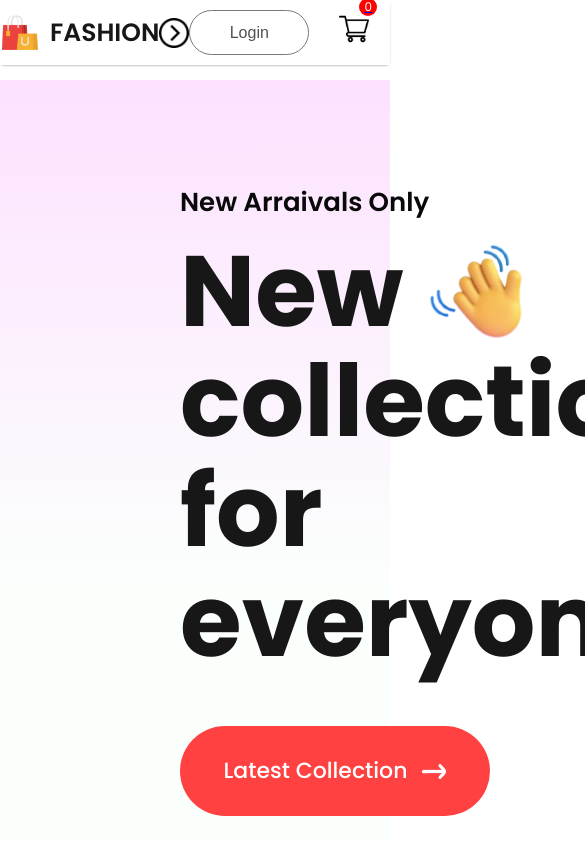
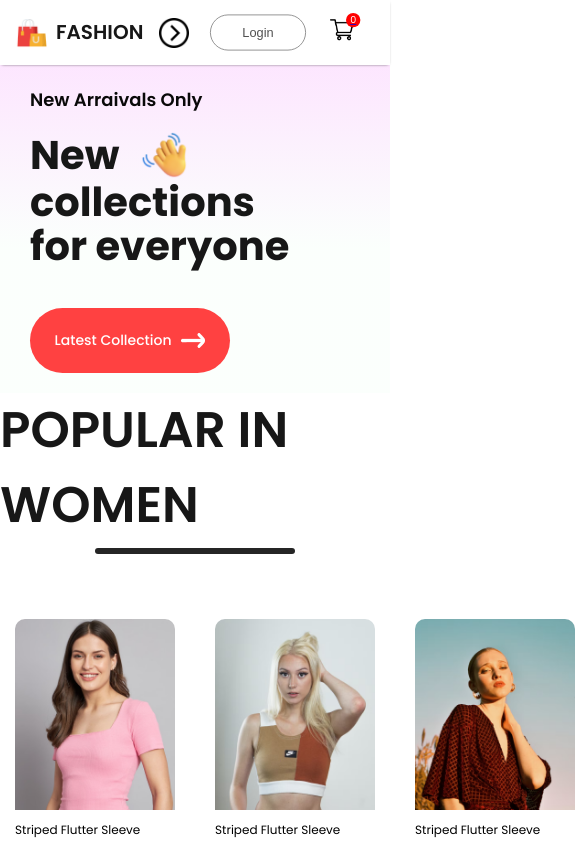
Before and after one commit to NA-Asraful-Khan/Fashion_Ecom, a React (Vite) app: page / in a window 390 px wide. Shown: the top 841 px of the page, 585 px wide, since content can reach past the window. Built offline with nearby package versions, Linux system fonts and the light colour scheme.

Commit message:
Hero And Navbar Responsive

```diff
--- a/src/App.css
+++ b/src/App.css
@@ -40,3 +40,25 @@
 .read-the-docs {
   color: #888;
 } */
+
+.allContent{
+  padding-top:90px;
+}
+
+@media(max-width:1280px){
+  .allContent{
+    padding-top:30px;
+  }
+}
+
+@media(max-width:1024px){
+  .allContent{
+    padding-top:0px;
+  }
+}
+
+@media(max-width:500px){
+  .allContent{
+    padding-top:30px;
+  }
+}
--- a/src/App.jsx
+++ b/src/App.jsx
@@ -19,7 +19,7 @@ function App() {
       {/* <h2>3:16:06</h2> */}
       <BrowserRouter>
         <Navbar />
-        <div style={{paddingTop:'80px'}}>
+        <div className='allContent'>
         <Routes>
           <Route path='/' element={<Shop/>}/>
           <Route path='/Mens' element={<ShopCatagory banner={men_banner} category="men"/>}/>
--- a/src/Components/Shared/Item/Item.css
+++ b/src/Components/Shared/Item/Item.css
@@ -1,11 +1,12 @@
 .item{
-    width: 350px;
+    width: 280px;
     background: #fff;
     border-radius: 10px;
     padding: 5px;
 }
 
 .item img{
+    width: 280px;
     border-radius: 10px 10px 0 0 ;
 }
 
@@ -36,3 +37,57 @@
     transform: scale(1.1);
     transition: 0.6s;
 }
+
+@media(max-width:1280px){
+    .item{
+        width: 220px;
+        font-size: 14px;
+    }
+    .item img{
+        width: 220px;
+    }
+    .itme-price-old{
+        font-size: 14px;
+    }
+}
+
+@media(max-width:1024px){
+    .item{
+        width: 170px;
+        font-size: 13px;
+    }
+    .item img{
+        width: 170px;
+    }
+
+    .itme-price-old{
+        font-size: 13px;
+    }
+}
+
+@media(max-width:800px){
+    .item{
+        width: 120px;
+        font-size: 12px;
+    }
+    .item img{
+        width: 120px;
+    }
+
+    .itme-price-old{
+        font-size: 12px;
+    }
+}
+
+@media(max-width:500px){
+    .item{
+        width: 160px;
+    }
+    .item img{
+        width: 160px;
+    }
+
+    .itme-price-old{
+        font-size: 12px;
+    }
+}
--- a/src/Components/Shared/Navbar/Navbar.css
+++ b/src/Components/Shared/Navbar/Navbar.css
@@ -139,6 +139,7 @@
     .nav-cart-count{
         width: 18px;
         height: 18px;
+        margin-top:-25px
     }
 }
 
@@ -169,4 +170,22 @@
     .nav-dropdown.open{
         transform: rotate(90deg);
     }
+
 }
+
+@media(max-width:500px) {
+    .navbar{
+        width: 8px 0px;
+        gap: 0;
+    }
+    .nav-logo{
+        transform: scale(0.8);
+    }
+    .nav-menu{
+        height: 70px;
+        top: 50px;
+    }
+    .nav-login-cart{
+        transform: scale(0.8);
+    }
+}
--- a/src/Components/Shop_Page/Hero/Hero.css
+++ b/src/Components/Shop_Page/Hero/Hero.css
@@ -63,3 +63,125 @@
     align-items: center;
     justify-content: center;
 }
+
+@media(max-width:1280px){
+    .hero-left{
+        padding-left: 100px;
+    }
+
+    .hero-left h2{
+        font-size: 22px;
+    }
+
+    .hero-left p{
+        font-size: 60px;
+    }
+    .hero-hand-icon img{
+        width: 80px;
+    }
+
+    .hero-latest-btn{
+        gap: 10px;
+        width: 250px;
+        height: 60px;
+        margin-top: 20px;
+        font-size: 18px;
+    }
+
+    .hero-right img{
+        width: 500px;
+    }
+}
+
+@media(max-width:1024px){
+    .hero{
+        height: 80vh;
+    }
+    .hero-left{
+        padding-left: 80px;
+    }
+
+    .hero-left h2{
+        font-size: 20px;
+    }
+
+    .hero-left p{
+        font-size: 50px;
+    }
+    .hero-hand-icon img{
+        width: 65px;
+    }
+
+    .hero-latest-btn{
+        width: 220px;
+        height: 50px;
+        font-size: 16px;
+    }
+
+    .hero-right img{
+        width: 400px;
+    }
+}
+
+@media(max-width:800px){
+    .hero{
+        height: 60vh;
+    }
+    .hero-left{
+        padding-left: 30px;
+    }
+
+    .hero-left h2{
+        font-size: 16px;
+    }
+
+    .hero-left p{
+        font-size: 35px;
+    }
+    .hero-hand-icon img{
+        width: 50px;
+    }
+
+    .hero-latest-btn{
+        width: 175px;
+        height: 40px;
+        font-size: 13px;
+    }
+
+    .hero-right img{
+        width: 250px;
+    }
+}
+
+@media(max-width:500px){
+    .hero{
+        flex-direction: column;
+        height: fit-content;
+        padding-top: 60px;
+        padding-bottom: 20px;
+    }
+    .hero-left{
+        padding-left: 30px;
+    }
+
+    .hero-left h2{
+        font-size: 18px;
+    }
+
+    .hero-left p{
+        font-size: 40px;
+    }
+    .hero-hand-icon img{
+        width: 50px;
+    }
+
+    .hero-latest-btn{
+        width: 200px;
+        height: 45px;
+        font-size: 14px;
+    }
+
+    .hero-right img{
+        display: none;
+    }
+}
```
